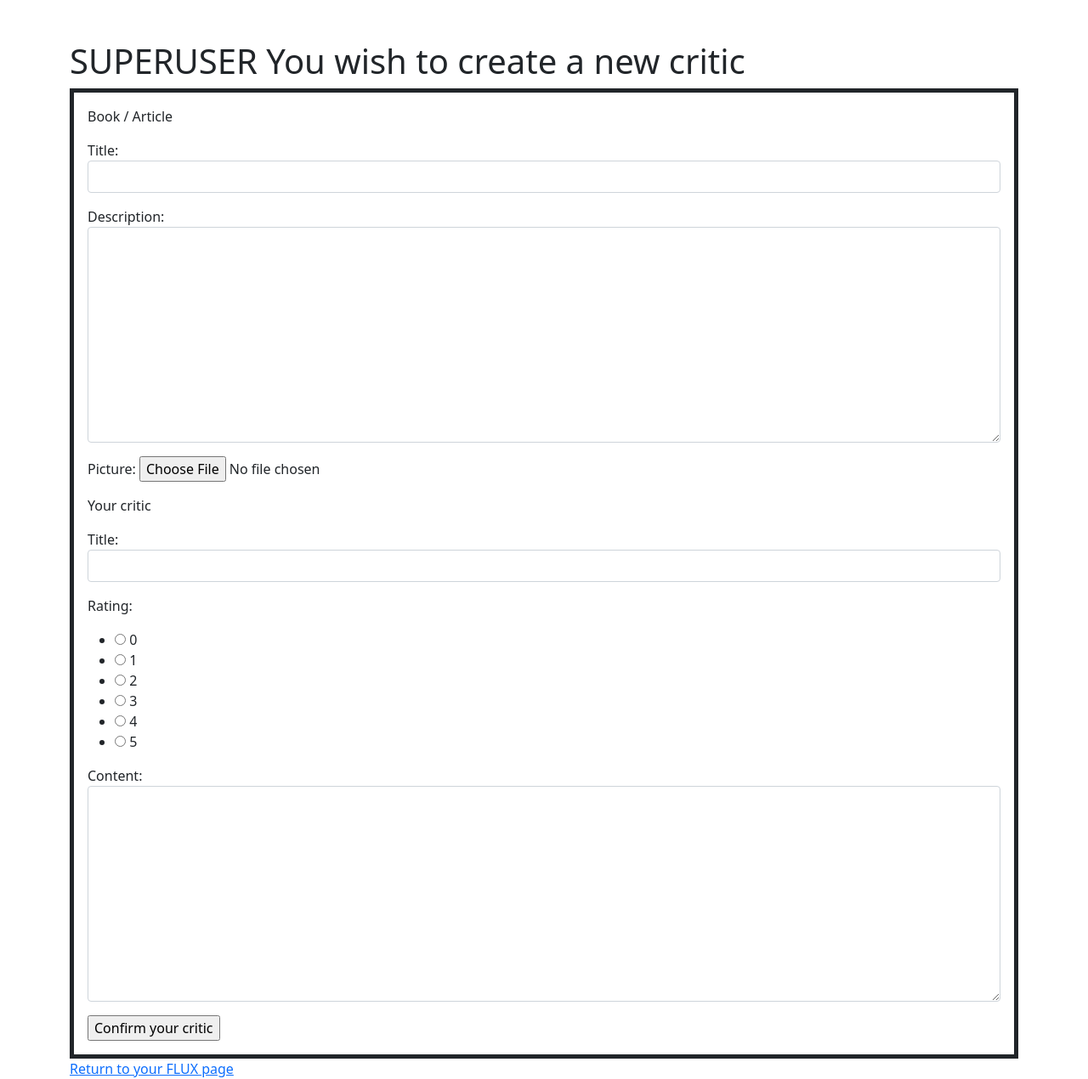
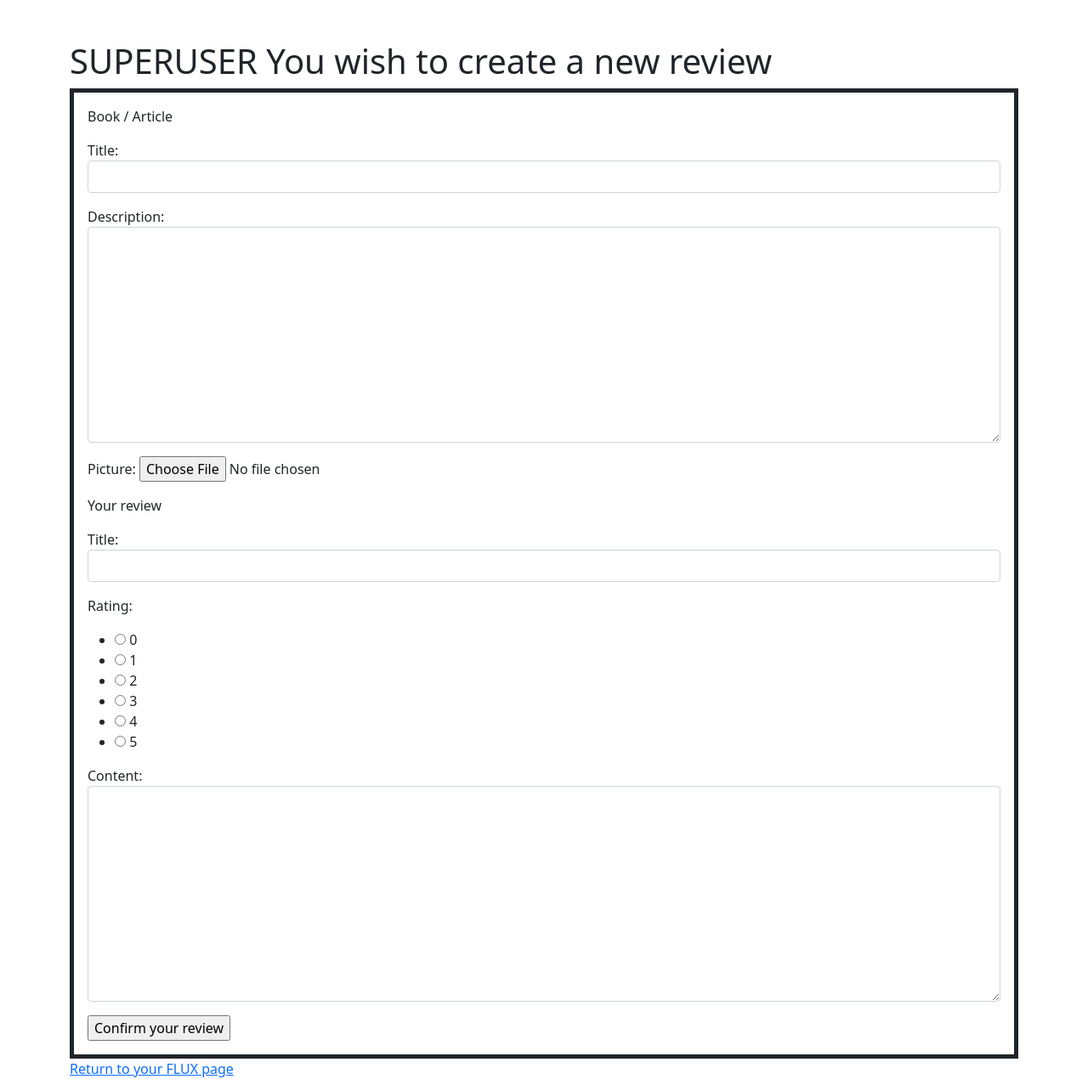
Before and after one commit to alexeisei/LitReview, a Django app: page /new-critic/ in a window 1280 px wide. Shown: the part 56-1326 px from the top of the page at 85% size. Run offline with Django 3.2, Linux system fonts and the light colour scheme; a user stored in the database is signed in.

Commit message:
Update new_critic.html

```diff
--- a/litReview_site/templates/new_critic.html
+++ b/litReview_site/templates/new_critic.html
@@ -2,14 +2,14 @@
 {% load static %}
 {% block content %}
 <div class="container mt-5">
-    <h1> {{user.username.upper}} You wish to create a new critic</h1>
+    <h1> {{user.username.upper}} You wish to create a new review</h1>
     <form class="post-form border border-dark border-5 p-3" enctype="multipart/form-data" method="POST">
         {% csrf_token %}
         <p> Book / Article </p>
         {{ form_tik.as_p }}
-        <p> Your critic </p>
+        <p> Your review </p>
         {{ form_crit.as_p }}
-        <input type="submit" value="Confirm your critic">
+        <input type="submit" value="Confirm your review">
     </form>
     <a class="" href="{% url 'flux' %}">Return to your FLUX page</a>
 </div>
```
